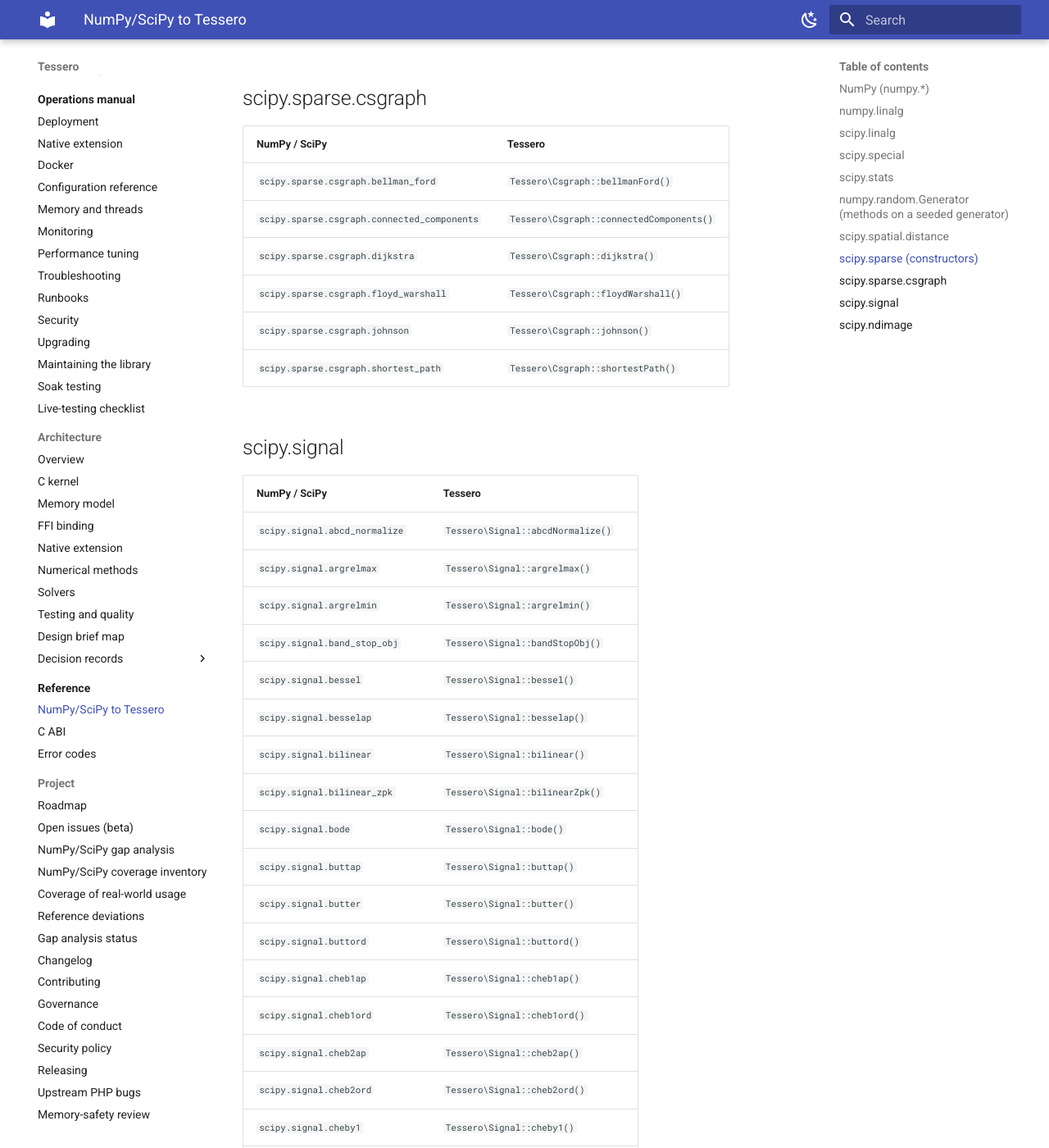
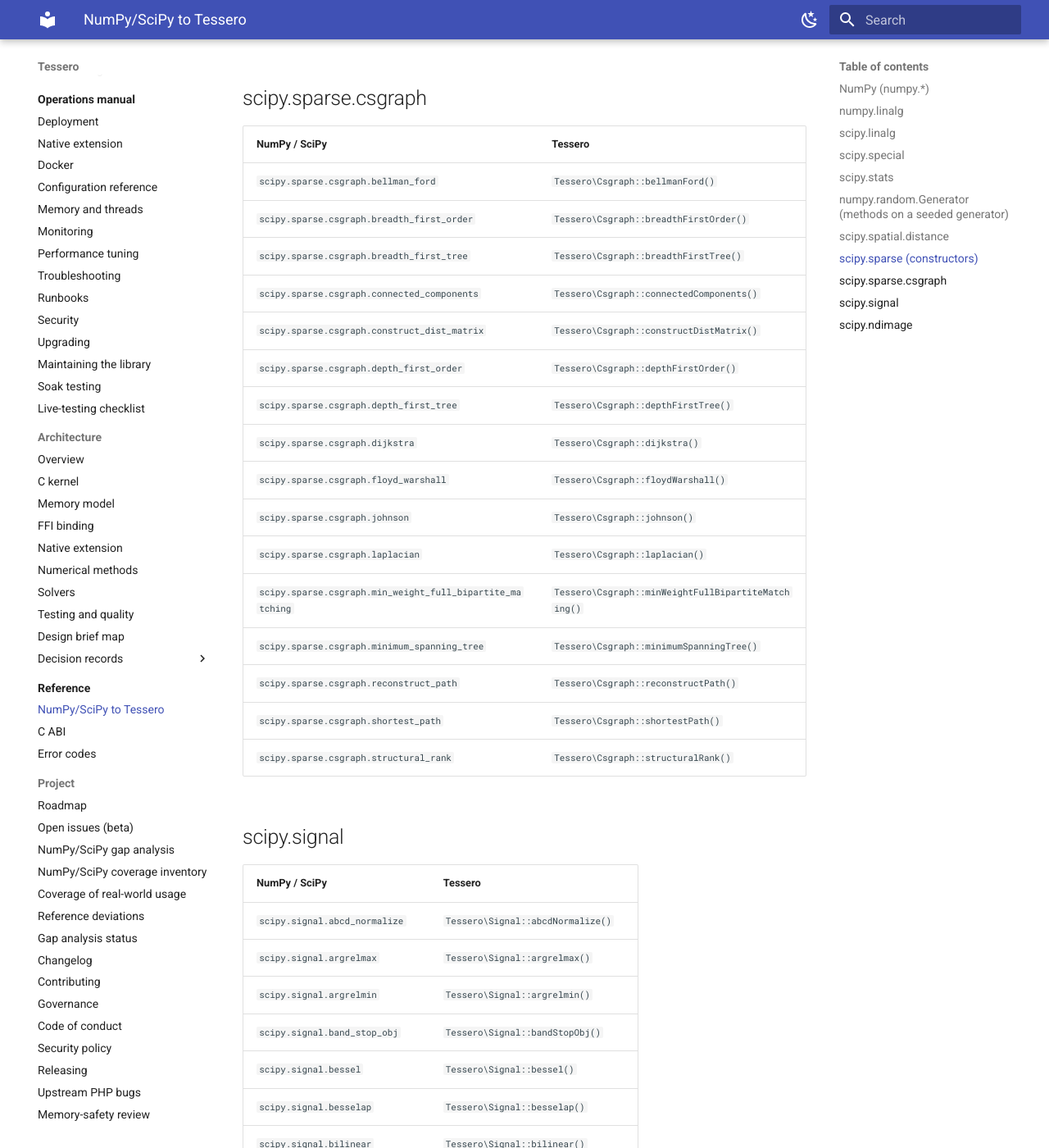
Before and after one commit to DMJ-CV-91913/tessero, an MkDocs documentation site: the page built from docs/reference/numpy-tessero.md, in a window 1280 px wide and 1400 px high, scrolled down 42301 px. Shown: the whole window at 82% size. Built offline with MkDocs 1.6.1 and Material for MkDocs 9.7.7, drawn with Linux system fonts in a browser that asks for light colours.

Commit message:
Baseline commit for Beta Version of the Tessero Project; Authored by Douglas Johnson and Co-Authored using Claude's Opus 4.8LLM, October 4th, 2026, and subsequent commit using Opus 5.5LLM, October 24th, 2026.
Co-Authored-By: Claude Opus 4.8 (1M context) <noreply@anthropic.com>

```diff
--- a/docs/reference/numpy-tessero.md
+++ b/docs/reference/numpy-tessero.md
@@ -950,11 +950,21 @@ covered by the [arrays](../guide/arrays.md) and [FFT](../guide/fft.md) guides. S
 | NumPy / SciPy | Tessero |
 |---|---|
 | `scipy.sparse.csgraph.bellman_ford` | `Tessero\Csgraph::bellmanFord()` |
+| `scipy.sparse.csgraph.breadth_first_order` | `Tessero\Csgraph::breadthFirstOrder()` |
+| `scipy.sparse.csgraph.breadth_first_tree` | `Tessero\Csgraph::breadthFirstTree()` |
 | `scipy.sparse.csgraph.connected_components` | `Tessero\Csgraph::connectedComponents()` |
+| `scipy.sparse.csgraph.construct_dist_matrix` | `Tessero\Csgraph::constructDistMatrix()` |
+| `scipy.sparse.csgraph.depth_first_order` | `Tessero\Csgraph::depthFirstOrder()` |
+| `scipy.sparse.csgraph.depth_first_tree` | `Tessero\Csgraph::depthFirstTree()` |
 | `scipy.sparse.csgraph.dijkstra` | `Tessero\Csgraph::dijkstra()` |
 | `scipy.sparse.csgraph.floyd_warshall` | `Tessero\Csgraph::floydWarshall()` |
 | `scipy.sparse.csgraph.johnson` | `Tessero\Csgraph::johnson()` |
+| `scipy.sparse.csgraph.laplacian` | `Tessero\Csgraph::laplacian()` |
+| `scipy.sparse.csgraph.min_weight_full_bipartite_matching` | `Tessero\Csgraph::minWeightFullBipartiteMatching()` |
+| `scipy.sparse.csgraph.minimum_spanning_tree` | `Tessero\Csgraph::minimumSpanningTree()` |
+| `scipy.sparse.csgraph.reconstruct_path` | `Tessero\Csgraph::reconstructPath()` |
 | `scipy.sparse.csgraph.shortest_path` | `Tessero\Csgraph::shortestPath()` |
+| `scipy.sparse.csgraph.structural_rank` | `Tessero\Csgraph::structuralRank()` |
 
 ## scipy.signal
 
```
Also changed, not shown: README.md (+1 -1 lines), docs/project/_generated/metrics.md (+3 -2 lines), 3 other files.
